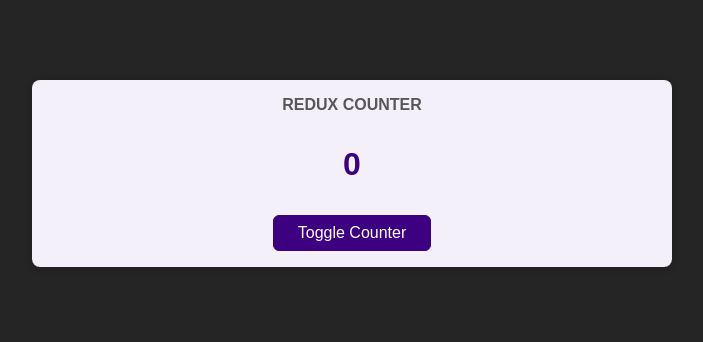
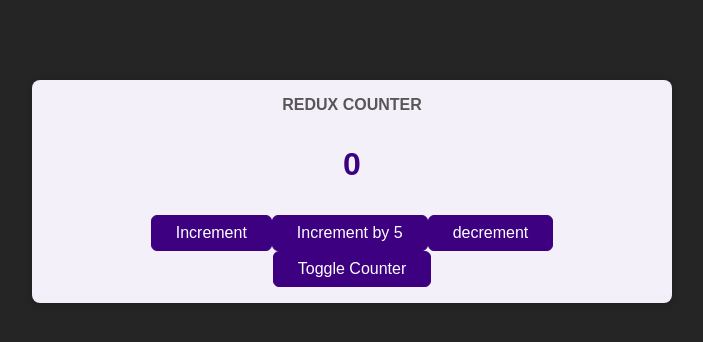
Before and after one commit to kinly19/basic-counter-react-redux, a React (Create React App) app: page / in a window 1280 px wide. Shown: the top 342 px of the page, without its empty margins (288-991 px from the left). Built offline with nearby package versions, Linux system fonts and the light colour scheme.

Commit message:
Counter.js - set up handlers and onClick events for dispatching actions

```diff
--- a/src/components/Counter.js
+++ b/src/components/Counter.js
@@ -1,22 +1,50 @@
-import { useSelector } from 'react-redux'; //accessing Redux store data
+import { useSelector, useDispatch } from 'react-redux'; //accessing Redux store data
+import store from '../store';
 import classes from './Counter.module.css';
 
 // ================================== Notes =====================================
 // https://react-redux.js.org/api/hooks
-// useSelector - Allows you to extract data from the Redux store state, using a selector function.
+// useSelector() - Allows you to extract data from the Redux store state, using a selector function.
 //  on more complex states with tons of properties, useSelector allows us to take slices/tiny parts of the overall state
+// useDispatch() - This hook returns a reference to the dispatch function from the Redux store, use it to dispatch actions as needed
+// actions - are objects with a type property
 // ==============================================================================
 
 const Counter = () => {
+  //dispatch
+  const dispatch = useDispatch();
+
   //pass a function, which we'll receive the state managed by Redux and then we return the part of the state we want to extract
-  const counter = useSelector(state => state.counter);
+  const counter = useSelector((state) => state.counter);
 
+  const latestCounter = useSelector((state) => state.counter);
+  console.log(latestCounter);
+
+  //handlers
   const toggleCounterHandler = () => {};
+
+  const incrementHandler = () => {
+    // dispatch action
+    dispatch({ type: "increment" });
+  };
+
+  const increaseHandler = () => {
+    dispatch({ type: "increase", amount: 5 });
+  };
+
+  const decrementHandler = () => {
+    dispatch({ type: "decrement" });
+  };
 
   return (
     <main className={classes.counter}>
       <h1>Redux Counter</h1>
       <div className={classes.value}>{counter}</div>
+      <div>
+        <button onClick={incrementHandler}>Increment</button>
+        <button onClick={increaseHandler}>Increment by 5</button>
+        <button onClick={decrementHandler}>decrement</button>
+      </div>
       <button onClick={toggleCounterHandler}>Toggle Counter</button>
     </main>
   );
```
